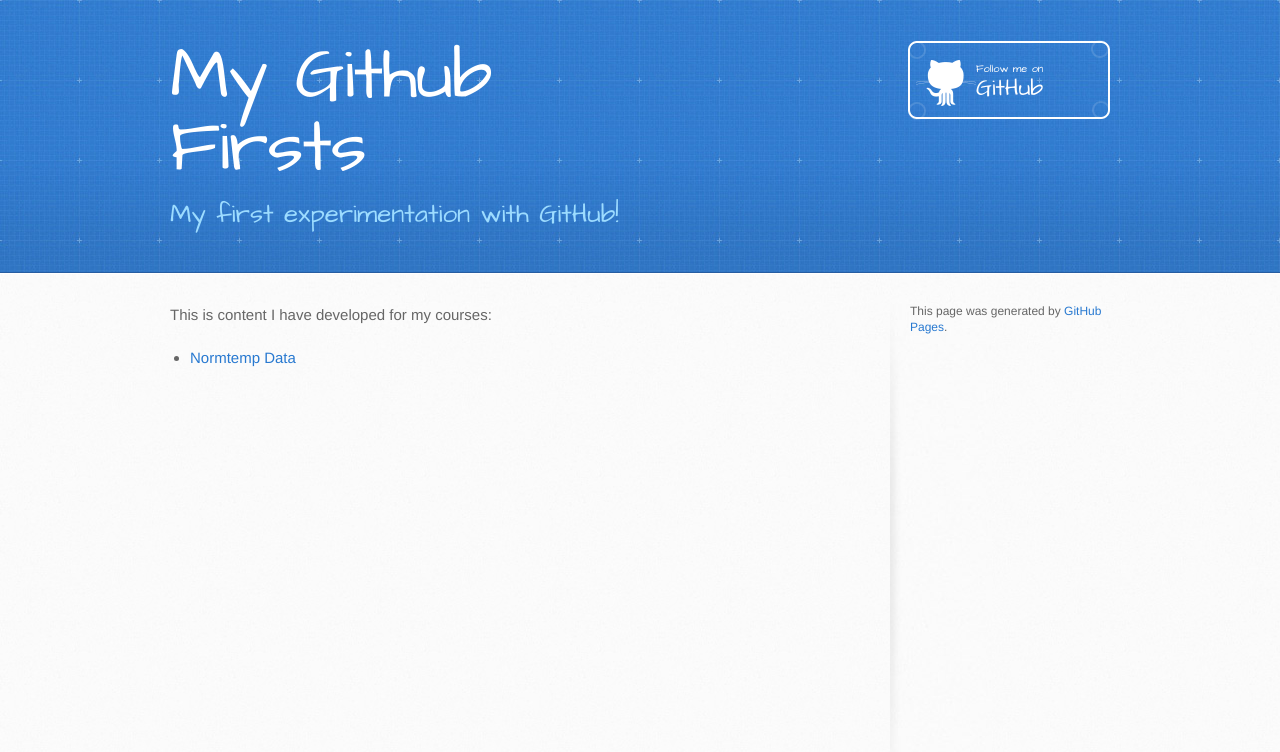
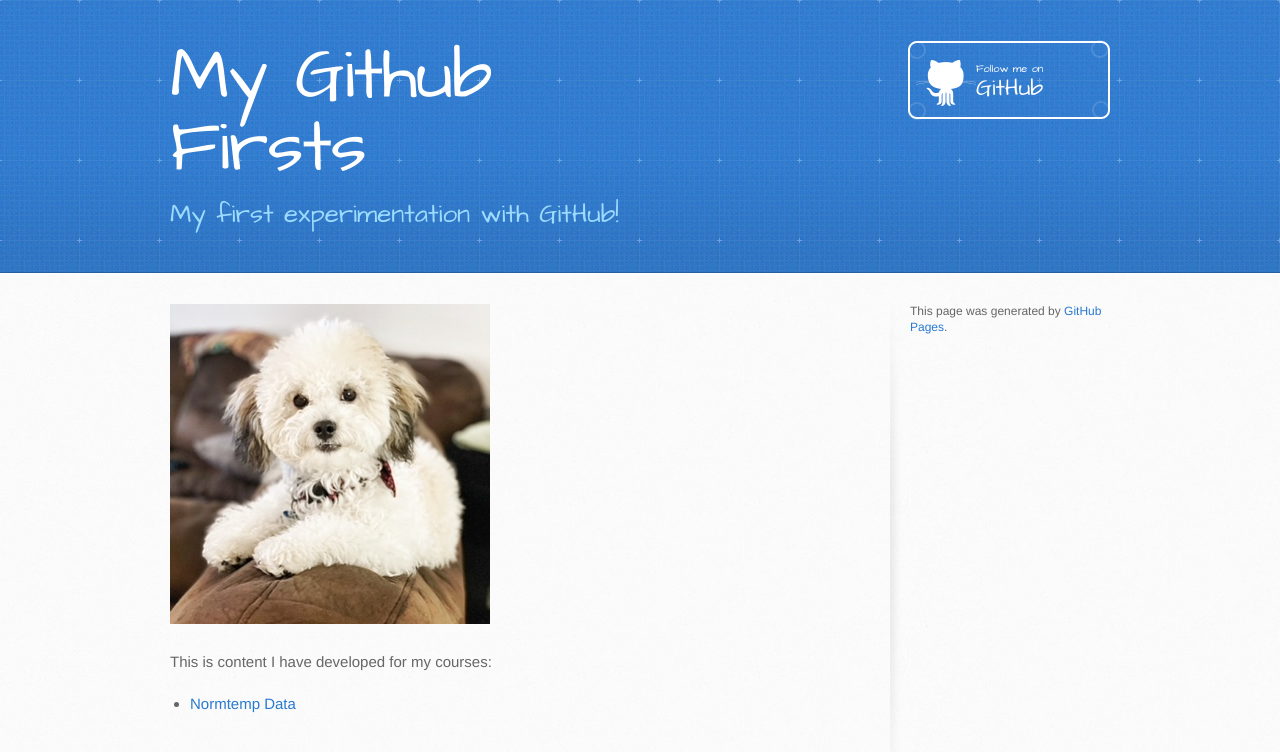
Before and after one commit to mynita/mynita.github.io, a Jekyll site: the page built from index.md, in a window 1280 px wide. Shown: the top 752 px of the page. Built offline with Jekyll 4.4.1, drawn with Linux system fonts in a browser that asks for light colours; our own code applies the rules of GitHub Pages for plain Markdown files.

Commit message:
Update index.md

```diff
--- a/index.md
+++ b/index.md
@@ -3,6 +3,8 @@ title: My Github Firsts
 description: My first experimentation with GitHub!
 ---
 
+![My Pic](/pics/covidpuppy.JPG)
+
 This is content I have developed for my courses:
 
 - [Normtemp Data](/normtemp/index.md)
```
